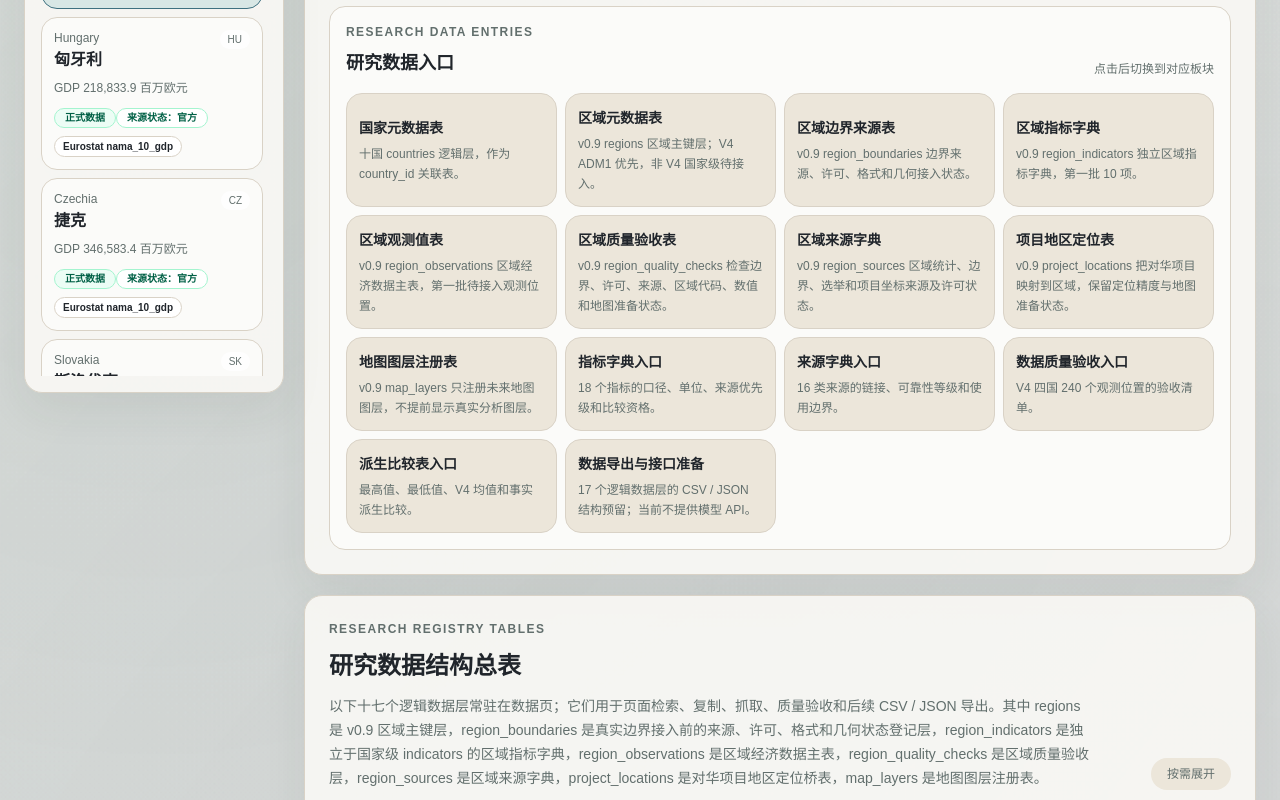
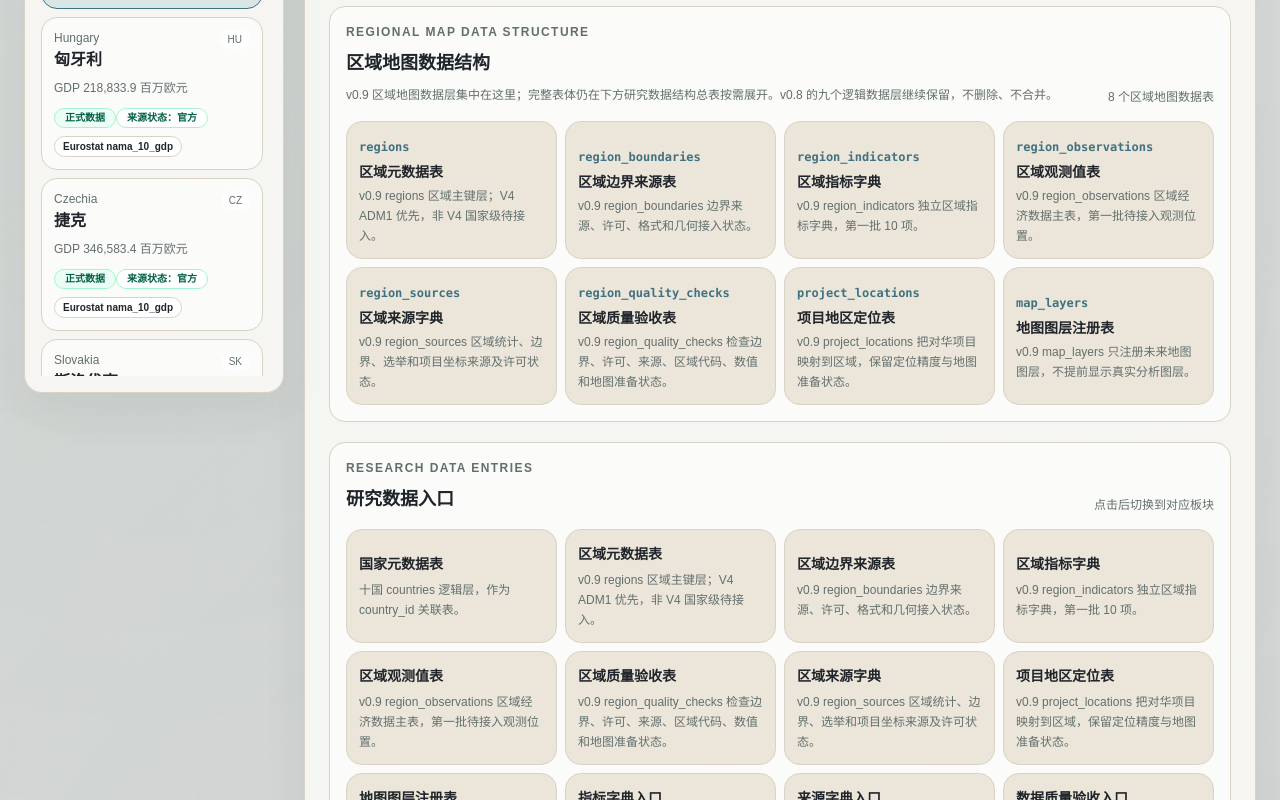
Before and after one commit to hui-sallai/central-europe-political-atlas, a Next.js app: page /data in a window 1280 px wide. Shown: the part 1200-2000 px from the top of the page. Built offline with nearby package versions, Linux system fonts and the light colour scheme.

Commit message:
Add regional map data structure section

```diff
--- a/src/components/DataCountryExplorer.tsx
+++ b/src/components/DataCountryExplorer.tsx
@@ -307,6 +307,19 @@ const dataEntryShortcuts: DataEntryShortcut[] = [
   { id: "v4-derived-comparison-entry", label: "派生比较表入口", mode: "comparison", description: "最高值、最低值、V4 均值和事实派生比较。", requiresV4: true },
   { id: "data-export-entry", label: "数据导出与接口准备", mode: "tables", description: "17 个逻辑数据层的 CSV / JSON 结构预留；当前不提供模型 API。" },
 ];
+const regionMapDataStructureEntryIds = [
+  "regions-layer-entry",
+  "region-boundaries-layer-entry",
+  "region-indicators-layer-entry",
+  "region-observations-layer-entry",
+  "region-sources-layer-entry",
+  "region-quality-checks-layer-entry",
+  "project-locations-layer-entry",
+  "map-layers-layer-entry",
+];
+const regionMapDataStructureEntries = regionMapDataStructureEntryIds
+  .map((entryId) => dataEntryShortcuts.find((entry) => entry.id === entryId))
+  .filter((entry): entry is DataEntryShortcut => Boolean(entry));
 
 const tableMetricIds: EconomicMetricId[] = ["population", "gdp", "gdpPerCapita", "growth", "inflation", "unemployment"];
 const economicMetricIndicatorIds: Record<EconomicMetricId, string> = {
@@ -2969,6 +2982,35 @@ export function DataCountryExplorer() {
           <div className="mt-5 rounded-2xl border border-[var(--line)] bg-white/60 p-4">
             <div className="flex flex-col gap-2 lg:flex-row lg:items-end lg:justify-between">
               <div>
+                <p className="eyebrow">Regional Map Data Structure</p>
+                <h3 className="mt-2 text-lg font-semibold">区域地图数据结构</h3>
+                <p className="mt-2 max-w-3xl text-xs leading-5 text-[var(--muted)]">
+                  v0.9 区域地图数据层集中在这里；完整表体仍在下方研究数据结构总表按需展开。v0.8 的九个逻辑数据层继续保留，不删除、不合并。
+                </p>
+              </div>
+              <span className="text-xs text-[var(--muted)]">8 个区域地图数据表</span>
+            </div>
+            <div className="mt-4 grid gap-2 md:grid-cols-2 xl:grid-cols-4">
+              {regionMapDataStructureEntries.map((entry) => (
+                <button
+                  key={`region-map-${entry.id}`}
+                  type="button"
+                  onClick={() => openDataEntry(entry)}
+                  className="rounded-2xl border border-[var(--line)] bg-[var(--surface-muted)] p-3 text-left transition hover:border-[var(--accent)] hover:bg-white"
+                >
+                  <span className="font-mono text-xs font-semibold text-[var(--accent)]">
+                    {entry.id.replace("-layer-entry", "").replace(/-/g, "_").replace("_entry", "")}
+                  </span>
+                  <span className="mt-1 block text-sm font-semibold">{entry.label}</span>
+                  <span className="mt-1 block text-xs leading-5 text-[var(--muted)]">{entry.description}</span>
+                </button>
+              ))}
+            </div>
+          </div>
+
+          <div className="mt-5 rounded-2xl border border-[var(--line)] bg-white/60 p-4">
+            <div className="flex flex-col gap-2 lg:flex-row lg:items-end lg:justify-between">
+              <div>
                 <p className="eyebrow">Research Data Entries</p>
                 <h3 className="mt-2 text-lg font-semibold">研究数据入口</h3>
               </div>
@@ -2999,7 +3041,7 @@ export function DataCountryExplorer() {
               <p className="eyebrow">Research Registry Tables</p>
               <h2 className="mt-3 text-2xl font-semibold">研究数据结构总表</h2>
               <p className="mt-3 max-w-3xl text-sm leading-6 text-[var(--muted)]">
-                以下十七个逻辑数据层常驻在数据页；它们用于页面检索、复制、抓取、质量验收和后续 CSV / JSON 导出。其中 regions 是 v0.9 区域主键层，region_boundaries 是真实边界接入前的来源、许可、格式和几何状态登记层，region_indicators 是独立于国家级 indicators 的区域指标字典，region_observations 是区域经济数据主表，region_quality_checks 是区域质量验收层，region_sources 是区域来源字典，project_locations 是对华项目地区定位桥表，map_layers 是地图图层注册表。
+                以下十七个逻辑数据层常驻在数据页；v0.8 的九个逻辑数据层继续保留，v0.9 只是在此基础上新增区域地图数据结构。它们用于页面检索、复制、抓取、质量验收和后续 CSV / JSON 导出。其中 regions 是 v0.9 区域主键层，region_boundaries 是真实边界接入前的来源、许可、格式和几何状态登记层，region_indicators 是独立于国家级 indicators 的区域指标字典，region_observations 是区域经济数据主表，region_quality_checks 是区域质量验收层，region_sources 是区域来源字典，project_locations 是对华项目地区定位桥表，map_layers 是地图图层注册表。
               </p>
             </div>
             <span className="rounded-full bg-[var(--surface-muted)] px-4 py-2 text-xs text-[var(--muted)]">按需展开</span>
```
